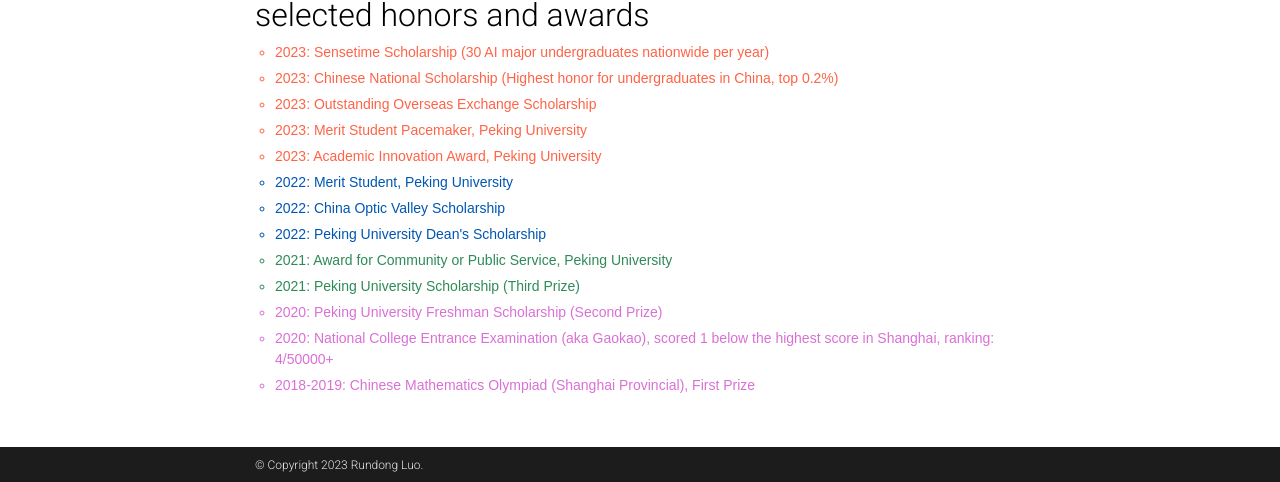
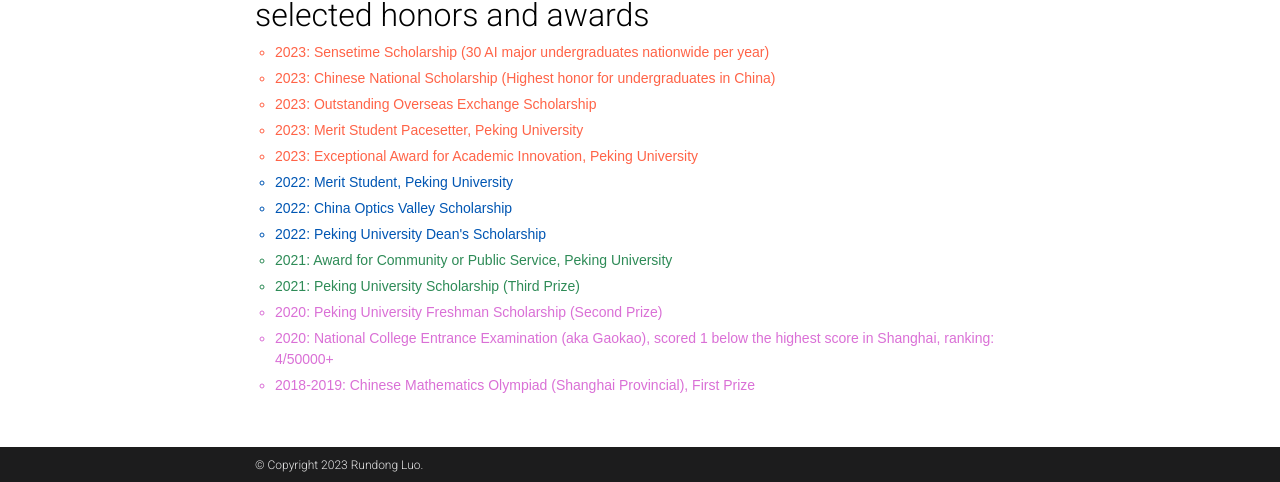
Before and after one commit to Red-Fairy/Red-Fairy.github.io, a Jekyll site: the page built from _pages/about.md, in a window 1280 px wide and 900 px high, scrolled down 681 px, cut to the strip 418-900 px from the top of the window. Built offline with Jekyll 4.4.1, drawn with Linux system fonts in a browser that asks for light colours; full-size pictures stand in for the smaller copies a plugin makes; emoji names are drawn with the system emoji font; comment, search, counter and statistics services are not loaded; a style sheet for code colours, icons or effects is not loaded.

Commit message:
update all

```diff
--- a/_includes/honors.html
+++ b/_includes/honors.html
@@ -1,12 +1,12 @@
 <div style="font-size: 14px; font-family: Arial, sans-serif; color: #333;">
     <ul style="list-style-type: circle; padding-left: 20px;">
         <li style="margin-bottom: 5px; color: #ff6347;">2023: Sensetime Scholarship (30 AI major undergraduates nationwide per year)</li>
-        <li style="margin-bottom: 5px; color: #ff6347;">2023: Chinese National Scholarship (Highest honor for undergraduates in China, top 0.2%)</li>
+        <li style="margin-bottom: 5px; color: #ff6347;">2023: Chinese National Scholarship (Highest honor for undergraduates in China)</li>
         <li style="margin-bottom: 5px; color: #ff6347;">2023: Outstanding Overseas Exchange Scholarship</li>
-        <li style="margin-bottom: 5px; color: #ff6347;">2023: Merit Student Pacemaker, Peking University</li>
-        <li style="margin-bottom: 5px; color: #ff6347;">2023: Academic Innovation Award, Peking University</li>
+        <li style="margin-bottom: 5px; color: #ff6347;">2023: Merit Student Pacesetter, Peking University</li>
+        <li style="margin-bottom: 5px; color: #ff6347;">2023: Exceptional Award for Academic Innovation, Peking University</li>
         <li style="margin-bottom: 5px; color: #0056b3;">2022: Merit Student, Peking University</li>
-        <li style="margin-bottom: 5px; color: #0056b3;">2022: China Optic Valley Scholarship</li>
+        <li style="margin-bottom: 5px; color: #0056b3;">2022: China Optics Valley Scholarship</li>
         <li style="margin-bottom: 5px; color: #0056b3;">2022: Peking University Dean's Scholarship</li>
         <li style="margin-bottom: 5px; color: #2e8b57;">2021: Award for Community or Public Service, Peking University</li>
         <li style="margin-bottom: 5px; color: #2e8b57;">2021: Peking University Scholarship (Third Prize)</li>
```
